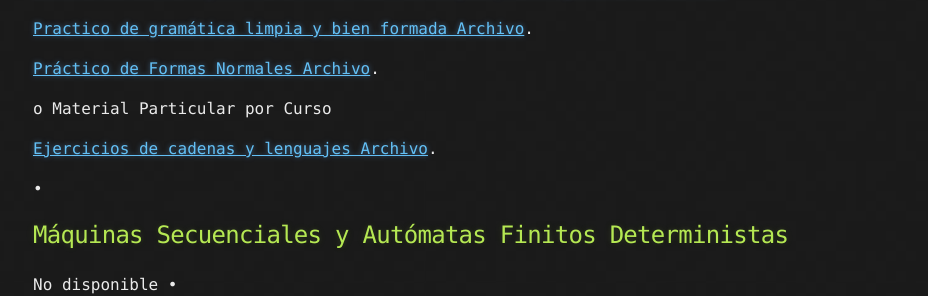
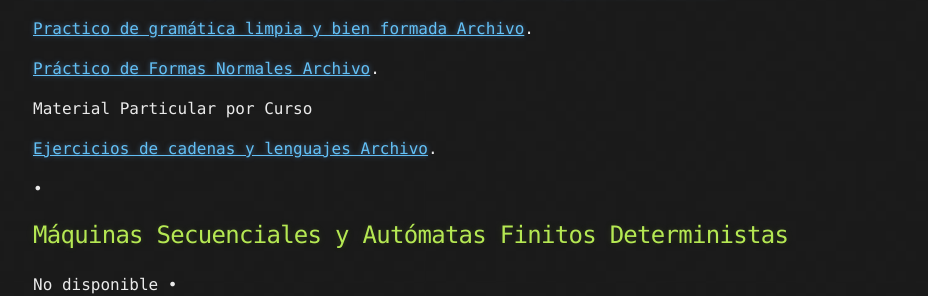
Before and after one commit to Ismael0351/utnfrcssl, a Jekyll site: the page built from index.md, in a window 1280 px wide and 900 px high, scrolled down 1153 px. Shown: the part 161-457 px from the top of the window, without its empty margins (107-1035 px from the left). Built offline with Jekyll 4.4.1, drawn with Linux system fonts in a browser that asks for light colours; our own code applies the rules of GitHub Pages for plain Markdown files.

```diff
--- a/index.md
+++ b/index.md
@@ -39,7 +39,7 @@ Introducción a la Lingüística Matemática: símbolos, alfabetos, palabras y l
 
 <a href="https://drive.google.com/file/d/1DsxUIKB3qlPo4GiBdwIy7537tsLDNW3q/view?usp=sharing" target="_blank">Práctico de Formas Normales Archivo</a>.
 
-o	Material Particular por Curso
+Material Particular por Curso
 
 <a href="https://drive.google.com/file/d/16Djx1-9rIet998S2iDpudRHjYZ-kwbVm/view?usp=sharing" target="_blank">Ejercicios de cadenas y lenguajes Archivo</a>.
 
```
